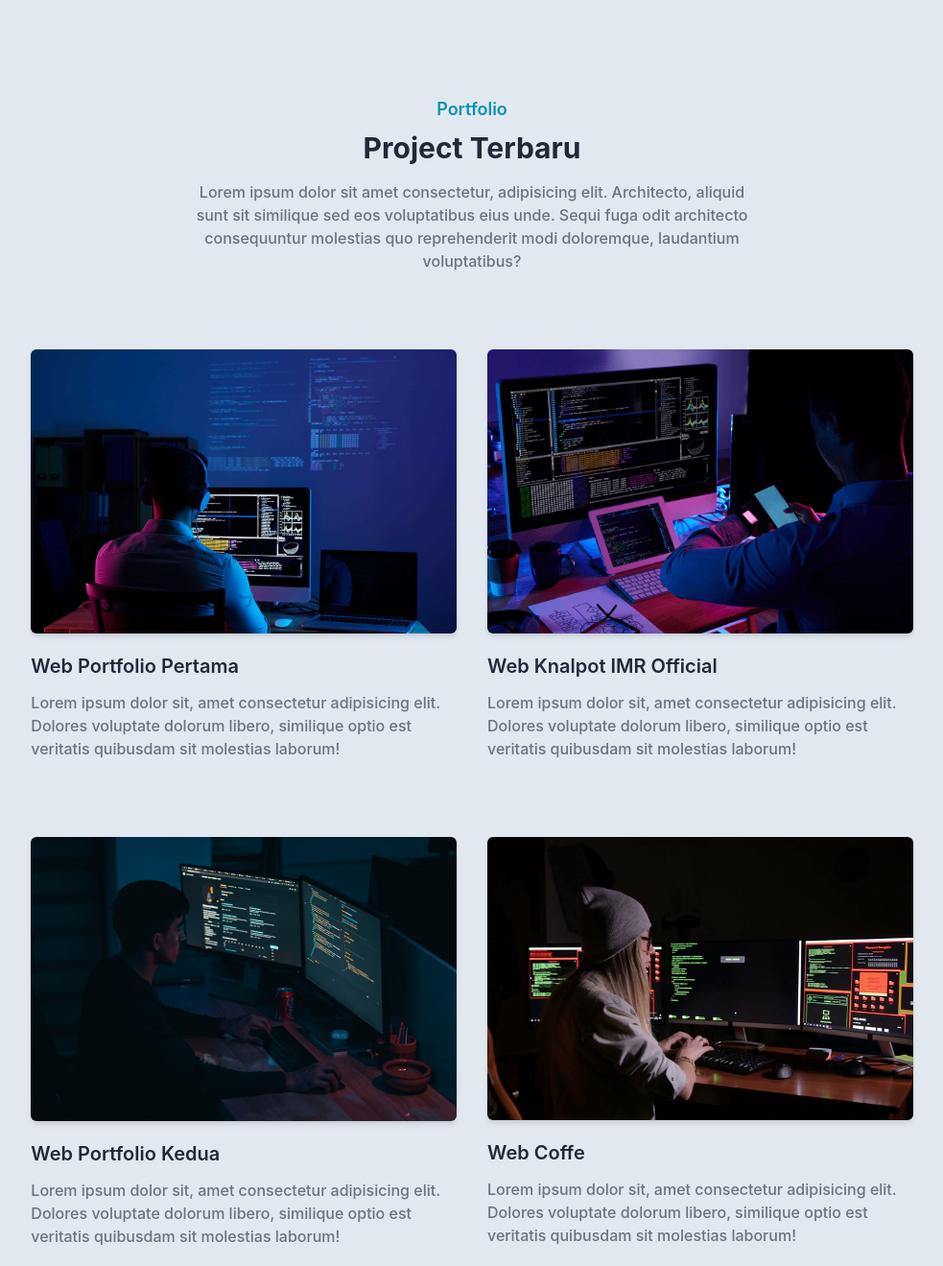
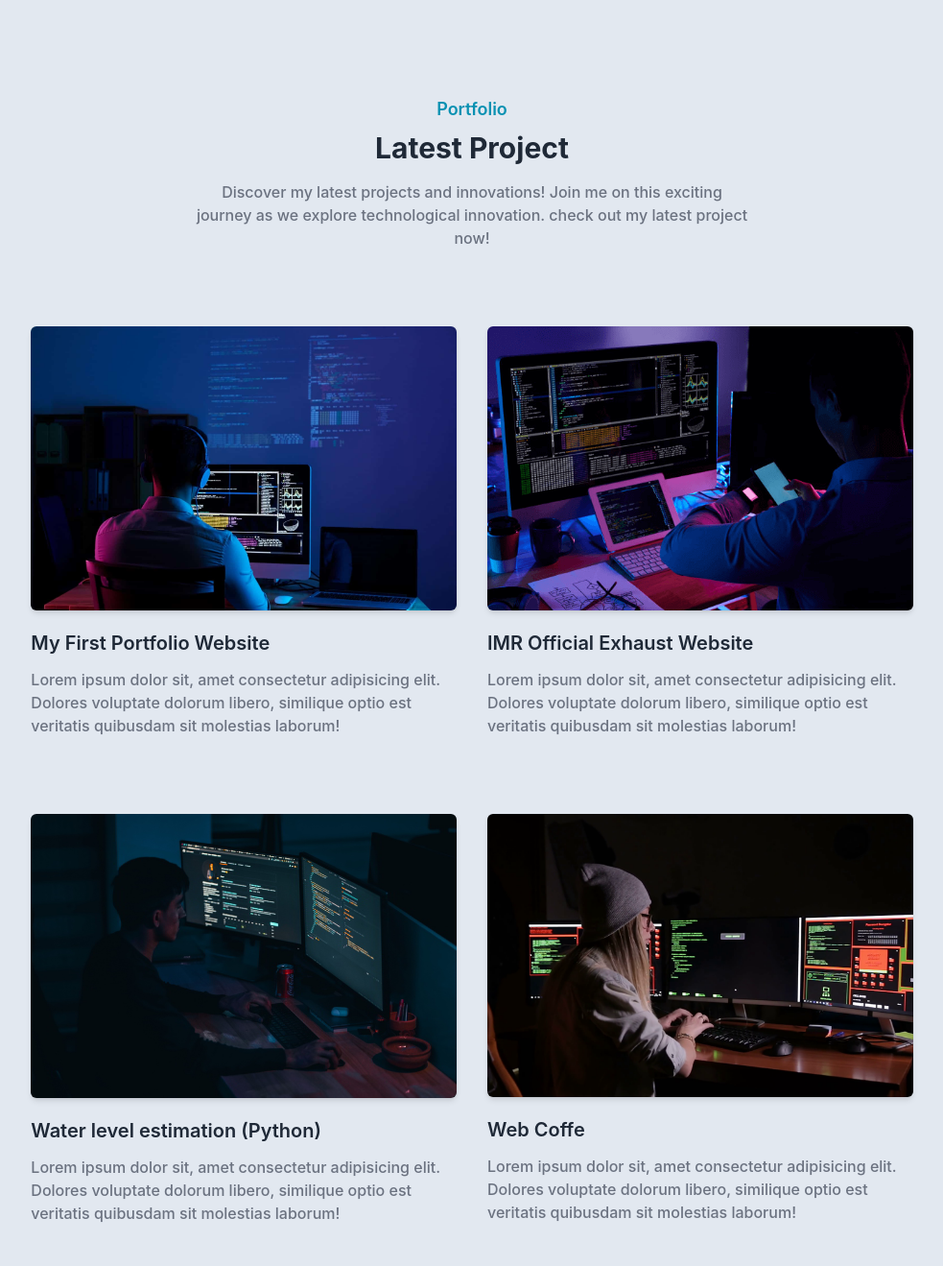
Before and after one commit to Farhanimr/Farhanimr.github.io, a website: page index.html in a window 1280 px wide. Shown: the part 1360-2679 px from the top of the page at 96% size, without its empty margins (148-1131 px from the left). Drawn offline with Linux system fonts and the light colour scheme.

Commit message:
Update index.html

```diff
--- a/index.html
+++ b/index.html
@@ -119,8 +119,8 @@ I have a strong interest in technology and would like to continue developing in
             <div class="w-full px-4">
                 <div class="max-w-xl mx-auto text-center mb-16">
                     <h4 class="font-semibold text-lg text-primary mb-2">Portfolio</h4>
-                    <h2 class="font-bold text-dark text-3xl mb-4" >Project Terbaru</h2>
-                    <p class="font-medium text-medium text-secondary">Lorem ipsum dolor sit amet consectetur, adipisicing elit. Architecto, aliquid sunt sit similique sed eos voluptatibus eius unde. Sequi fuga odit architecto consequuntur molestias quo reprehenderit modi doloremque, laudantium voluptatibus?</p>
+                    <h2 class="font-bold text-dark text-3xl mb-4" >Latest Project</h2>
+                    <p class="font-medium text-medium text-secondary">Discover my latest projects and innovations! Join me on this exciting journey as we explore technological innovation. check out my latest project now!</p>
                 </div>
             </div>
 
@@ -129,21 +129,21 @@ I have a strong interest in technology and would like to continue developing in
                     <div class="rounded-md shadow-md overflow-hidden">
                         <img src="src/img/1.jpeg" alt="web portfolio" width="w-full"/>
                     </div>
-                    <h3 class="font-semibold text-xl text-dark mt-5 mb-3">Web Portfolio Pertama</h3>
+                    <h3 class="font-semibold text-xl text-dark mt-5 mb-3">My First Portfolio Website</h3>
                     <p class="font-medium text-base text-secondary">Lorem ipsum dolor sit, amet consectetur adipisicing elit. Dolores voluptate dolorum libero, similique optio est veritatis quibusdam sit molestias laborum!</p>
                 </div>
                 <div class="mb-12 p-4 md:w-1/2">
                     <div class="rounded-md shadow-md overflow-hidden">
                         <img src="src/img/2.png" alt="web portfolio" width="w-full"/>
                     </div>
-                    <h3 class="font-semibold text-xl text-dark mt-5 mb-3">Web Knalpot IMR Official</h3>
+                    <h3 class="font-semibold text-xl text-dark mt-5 mb-3">IMR Official Exhaust Website</h3>
                     <p class="font-medium text-base text-secondary">Lorem ipsum dolor sit, amet consectetur adipisicing elit. Dolores voluptate dolorum libero, similique optio est veritatis quibusdam sit molestias laborum!</p>
                 </div>
                 <div class="mb-12 p-4 md:w-1/2">
                     <div class="rounded-md shadow-md overflow-hidden">
                         <img src="src/img/3.jpg" alt="web portfolio" width="w-full"/>
                     </div>
-                    <h3 class="font-semibold text-xl text-dark mt-5 mb-3">Web Portfolio Kedua</h3>
+                    <h3 class="font-semibold text-xl text-dark mt-5 mb-3">Water level estimation (Python)</h3>
                     <p class="font-medium text-base text-secondary">Lorem ipsum dolor sit, amet consectetur adipisicing elit. Dolores voluptate dolorum libero, similique optio est veritatis quibusdam sit molestias laborum!</p>
                 </div>
                 <div class="mb-12 p-4 md:w-1/2">
```
